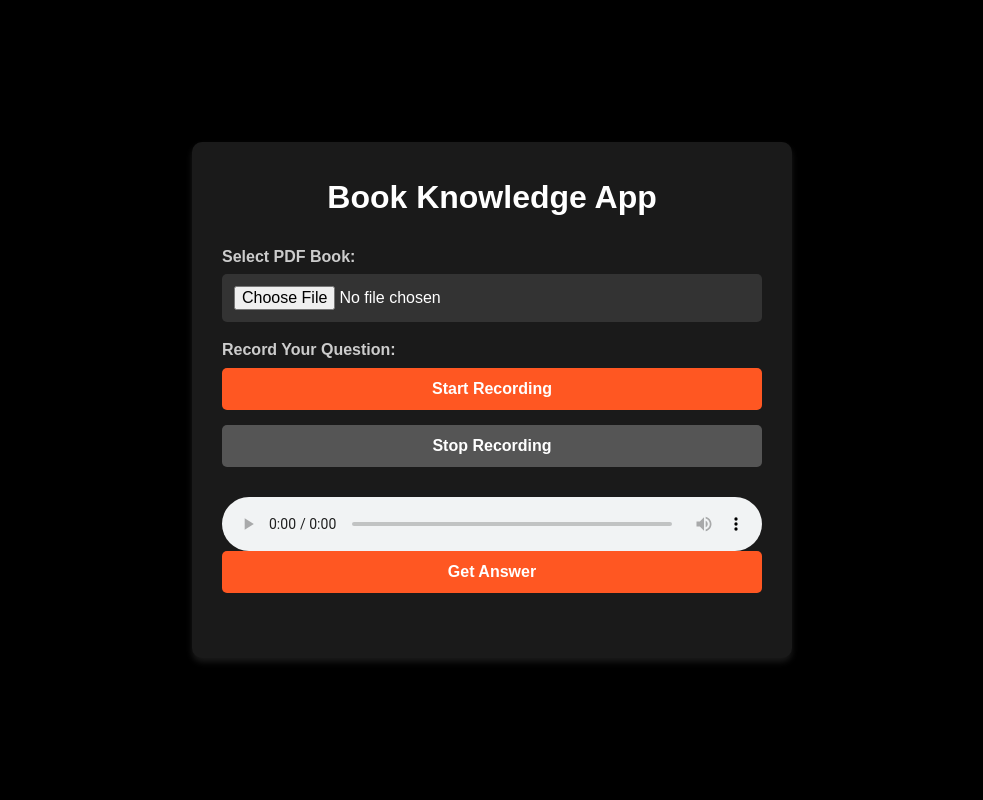
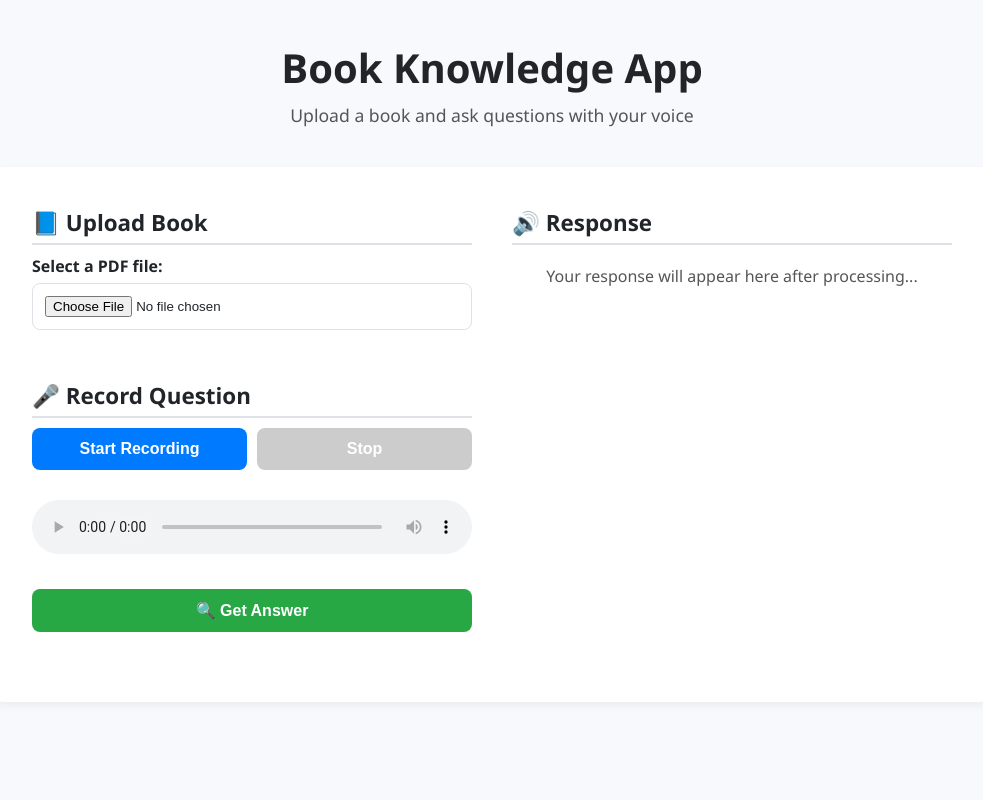
Before and after one commit to BryanAviles-Lopez/COTFinalCourseProject, a Flask app: page / in a window 1280 px wide. Shown: the whole page, without its empty margins (148-1131 px from the left). Run offline with Flask 3, Linux system fonts and the light colour scheme.

Commit message:
styling  modifidcations

```diff
--- a/templates/index.html
+++ b/templates/index.html
@@ -1,121 +1,177 @@
 <!DOCTYPE html>
 <html lang="en">
-
 <head>
-    <meta charset="UTF-8">
-    <meta name="viewport" content="width=device-width, initial-scale=1.0">
+  <meta charset="UTF-8" />
+  <meta name="viewport" content="width=device-width, initial-scale=1.0"/>
   <title>Book Knowledge App</title>
   <style>
-        /* General Reset */
+    :root {
+      --primary: #007bff;
+      --bg-light: #f7f9fc;
+      --bg-white: #ffffff;
+      --text-dark: #212529;
+      --border-color: #dee2e6;
+      --shadow: 0 4px 10px rgba(0, 0, 0, 0.05);
+    }
+
     * {
+      box-sizing: border-box;
       margin: 0;
       padding: 0;
-            box-sizing: border-box;
     }
 
     body {
-            font-family: 'Arial', sans-serif;
-            background-color: #000; /* Black background */
-            color: #fff; /* White text */
-            line-height: 1.6;
-            display: flex;
-            flex-direction: column;
-            align-items: center;
-            justify-content: center;
-            min-height: 100vh;
-            padding: 20px;
+      font-family: 'Segoe UI', sans-serif;
+      background-color: var(--bg-light);
+      color: var(--text-dark);
+      padding: 40px 20px;
     }
 
-        h1 {
-            font-size: 2rem;
-            color: #fff; /* White text */
-            margin-bottom: 20px;
+    header {
       text-align: center;
+      margin-bottom: 40px;
     }
 
-        .container {
-            max-width: 600px;
-            width: 100%;
-            background: #1a1a1a; /* Dark gray background for contrast */
-            padding: 30px;
-            border-radius: 10px;
-            box-shadow: 0 4px 6px rgba(255, 255, 255, 0.1); /* Subtle white shadow */
+    header h1 {
+      font-size: 2.5rem;
+      margin-bottom: 0.5rem;
     }
 
-        form {
+    header p {
+      font-size: 1.1rem;
+      color: #555;
+    }
+
+    .main-container {
+      max-width: 1000px;
+      margin: 0 auto;
+      background-color: var(--bg-white);
+      padding: 40px;
+      border-radius: 12px;
+      box-shadow: var(--shadow);
       display: flex;
-            flex-direction: column;
+      gap: 40px;
+    }
+
+    .left, .right {
+      flex: 1;
+    }
+
+    .section {
+      margin-bottom: 30px;
+    }
+
+    .section h2 {
+      font-size: 1.4rem;
+      margin-bottom: 10px;
+      border-bottom: 2px solid var(--border-color);
+      padding-bottom: 5px;
     }
 
     label {
-            font-weight: bold;
-            margin-bottom: 5px;
-            color: #ccc; /* Light gray text */
-        }
-
-        input[type="file"],
-        button {
-            margin-bottom: 15px;
-            padding: 12px; /* Increased padding for larger buttons */
-            border: none;
-            border-radius: 5px;
-            font-size: 1rem;
-            cursor: pointer;
-            transition: background-color 0.3s ease;
+      display: block;
+      margin-bottom: 6px;
+      font-weight: 600;
     }
 
     input[type="file"] {
-            background-color: #333; /* Dark gray background */
-            color: #fff; /* White text */
+      width: 100%;
+      padding: 12px;
+      border: 1px solid var(--border-color);
+      border-radius: 8px;
+      margin-bottom: 20px;
+      background-color: #fff;
+    }
+
+    .button-group {
+      display: flex;
+      gap: 10px;
+      flex-wrap: wrap;
+      margin-bottom: 20px;
     }
 
     button {
-            background-color: #ff5722; /* Orange button color */
-            color: white;
+      flex: 1;
+      padding: 12px;
+      border: none;
+      border-radius: 8px;
       font-weight: bold;
+      font-size: 1rem;
+      cursor: pointer;
+      transition: 0.3s ease;
     }
 
-        button:hover {
-            background-color: #e64a19; /* Darker orange on hover */
+    .start-btn {
+      background-color: var(--primary);
+      color: #fff;
+    }
+
+    .stop-btn {
+      background-color: #6c757d;
+      color: #fff;
+    }
+
+    .submit-btn {
+      background-color: #28a745;
+      color: #fff;
+      width: 100%;
     }
 
     button:disabled {
-            background-color: #555; /* Gray for disabled state */
+      background-color: #ccc;
       cursor: not-allowed;
     }
 
     audio {
-            margin-top: 15px;
       width: 100%;
+      margin-top: 10px;
     }
 
     #response {
       margin-top: 20px;
       font-size: 1rem;
-            color: #ccc; /* Light gray text */
+      color: #555;
       text-align: center;
     }
   </style>
 </head>
+<body>
 
-<body>
-    <div class="container">
+  <header>
     <h1>Book Knowledge App</h1>
+    <p>Upload a book and ask questions with your voice</p>
+  </header>
 
+  <div class="main-container">
+    <div class="left">
       <form id="uploadForm" method="POST" enctype="multipart/form-data" action="/upload">
-            <label for="pdf">Select PDF Book:</label>
+        <div class="section">
+          <h2>📘 Upload Book</h2>
+          <label for="pdf">Select a PDF file:</label>
           <input type="file" name="pdf" accept=".pdf" required>
+        </div>
 
-            <label for="audio">Record Your Question:</label>
-            <button type="button" id="startBtn">Start Recording</button>
-            <button type="button" id="stopBtn" disabled>Stop Recording</button>
+        <div class="section">
+          <h2>🎤 Record Question</h2>
+          <div class="button-group">
+            <button type="button" class="start-btn" id="startBtn">Start Recording</button>
+            <button type="button" class="stop-btn" id="stopBtn" disabled>Stop</button>
+          </div>
+          <audio id="player" controls></audio>
+        </div>
 
-            <audio id="player" controls></audio>
+        <div class="section">
+          <button type="submit" class="submit-btn">🔍 Get Answer</button>
+        </div>
+      </form>
+    </div>
 
-            <button type="submit">Get Answer</button>
-        </form>
-
-        <div id="response"></div>
+    <div class="right">
+      <div class="section">
+        <h2>🔊 Response</h2>
+        <div id="response">Your response will appear here after processing...</div>
+      </div>
+    </div>
   </div>
 
   <script>
@@ -129,62 +185,45 @@
       const uploadForm = document.getElementById("uploadForm");
       const responseDiv = document.getElementById("response");
 
-            if (!startBtn || !stopBtn || !player || !uploadForm || !responseDiv) {
-                console.error("One or more elements not found in the DOM.");
-                return;
-            }
-
       startBtn.addEventListener("click", async () => {
-                console.log('Start Recording Button Clicked');
         try {
-                    const stream = await navigator.mediaDevices.getUserMedia({ audio: true, video: false });
+          const stream = await navigator.mediaDevices.getUserMedia({ audio: true });
           mediaRecorder = new MediaRecorder(stream);
-
           recordedChunks = [];
 
-                    mediaRecorder.ondataavailable = event => {
-                        if (event.data.size > 0) {
-                            recordedChunks.push(event.data);
-                        }
+          mediaRecorder.ondataavailable = e => {
+            if (e.data.size > 0) recordedChunks.push(e.data);
           };
 
           mediaRecorder.onstop = () => {
-                        console.log('Recording Stopped');
             const audioBlob = new Blob(recordedChunks, { type: 'audio/wav' });
             const audioUrl = URL.createObjectURL(audioBlob);
             player.src = audioUrl;
 
             const audioFile = new File([audioBlob], "question.wav", { type: 'audio/wav' });
 
-                        // Remove any previous hidden audio inputs
             const oldInput = document.querySelector("input[name='audio']");
             if (oldInput) oldInput.remove();
 
-                        // Add audio input to form
             const audioInput = document.createElement("input");
             audioInput.type = "file";
             audioInput.name = "audio";
-                        const dataTransfer = new DataTransfer();
-                        dataTransfer.items.add(audioFile);
-                        audioInput.files = dataTransfer.files;
+            const dt = new DataTransfer();
+            dt.items.add(audioFile);
+            audioInput.files = dt.files;
             audioInput.style.display = "none";
             uploadForm.appendChild(audioInput);
           };
 
           mediaRecorder.start();
-                    console.log('Recording started');
           startBtn.disabled = true;
           stopBtn.disabled = false;
         } catch (err) {
-                    console.error('Error with microphone access: ', err);
-                    alert('Error accessing microphone. Please check permissions and try again.');
-                    startBtn.disabled = false;
-                    stopBtn.disabled = true;
+          alert("Microphone access failed.");
         }
       });
 
       stopBtn.addEventListener("click", () => {
-                console.log('Stop Recording Button Clicked');
         if (mediaRecorder && mediaRecorder.state !== "inactive") {
           mediaRecorder.stop();
           startBtn.disabled = false;
@@ -193,11 +232,10 @@
       });
 
       uploadForm.addEventListener('submit', async (event) => {
-                event.preventDefault(); // Prevent default form submission
-                responseDiv.textContent = "Processing..."; // Show a message
+        event.preventDefault();
+        responseDiv.textContent = "Processing...";
 
         const formData = new FormData(uploadForm);
-
         try {
           const response = await fetch('/upload', {
             method: 'POST',
@@ -205,22 +243,20 @@
           });
 
           if (!response.ok) {
-                        const error = await response.json();
-                        throw new Error(error.error || 'Something went wrong');
+            const err = await response.json();
+            throw new Error(err.error || "Upload failed");
           }
 
           const blob = await response.blob();
           const audioUrl = URL.createObjectURL(blob);
           player.src = audioUrl;
           player.play();
-                    responseDiv.textContent = ""; // Clear the "Processing..." message
+          responseDiv.textContent = "";
         } catch (error) {
-                    console.error('Error submitting form:', error);
-                    responseDiv.textContent = `Error: ${error.message}`;
+          responseDiv.textContent = "Error: " + error.message;
         }
       });
     });
   </script>
 </body>
-
 </html>
```
Also changed, not shown: uploads/c6178985-07a9-4dc9-b36a-201e515031dd_question.wav_response.txt (added, +14 -0 lines), 2 other files. Lines whose indentation alone changed are shown as unchanged.
